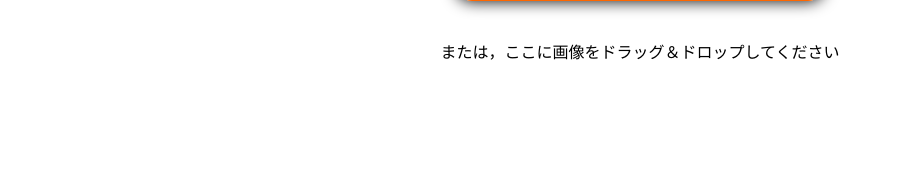
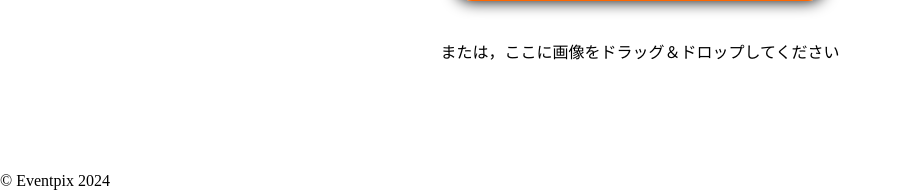
Before and after one commit to NAIST-Eventpix/eventpix_web, a Flask app: page / in a window 1280 px wide. Shown: the part 628-818 px from the top of the page, without its empty margins (0-902 px from the left). Before the commit the page ends 688 px from the top, so only its background shows below. Run offline with Flask 3, Linux system fonts and the light colour scheme; some web fonts are replaced.

Commit message:
Add copyright

```diff
--- a/src/eventpix/templates/base.html
+++ b/src/eventpix/templates/base.html
@@ -19,5 +19,6 @@
 		{% block content %}{% endblock %}
 	</main>
 	{% block script %}{% endblock %}
+	<footer>&copy; Eventpix 2024</footer>
 </body>
 </html>
```
